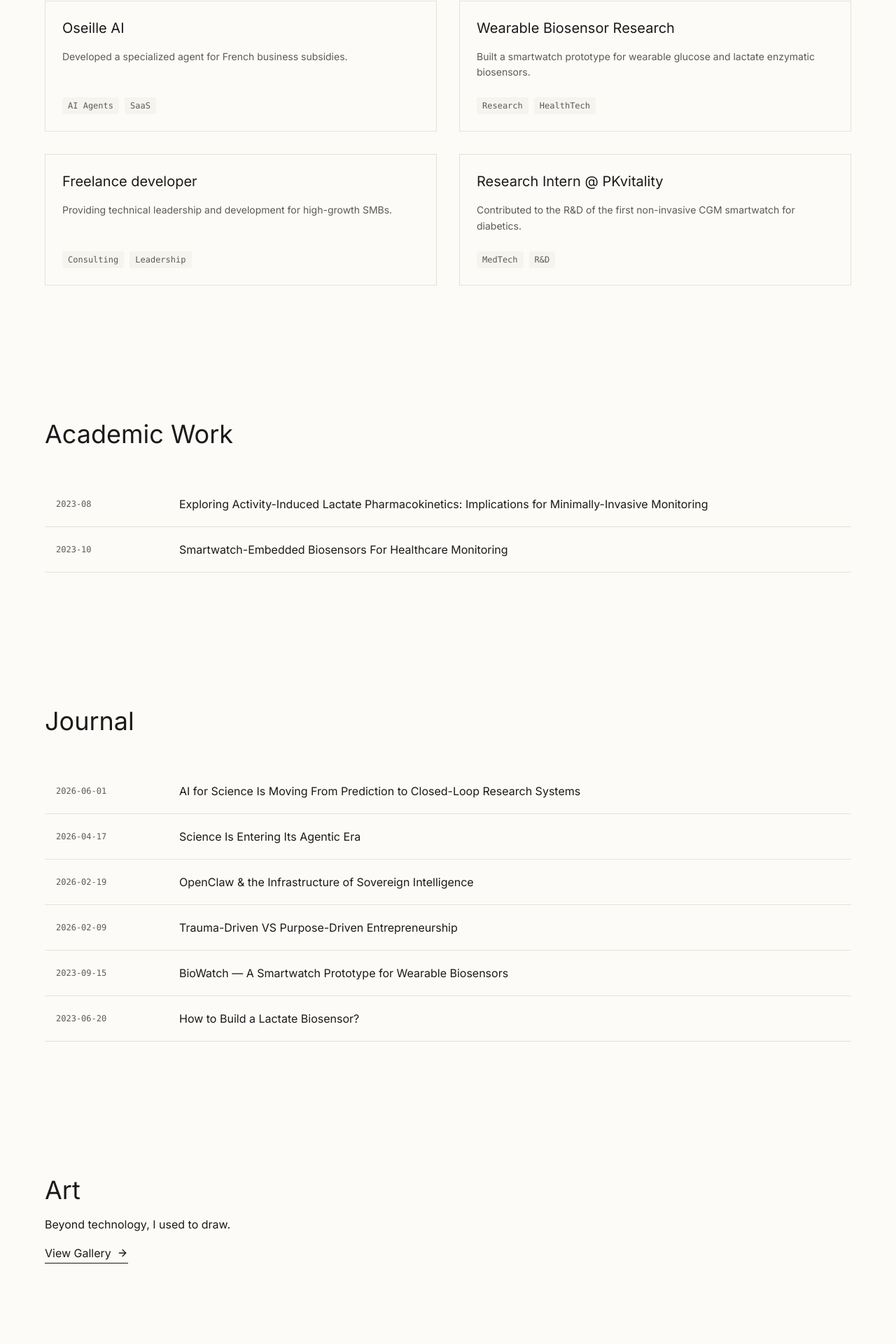
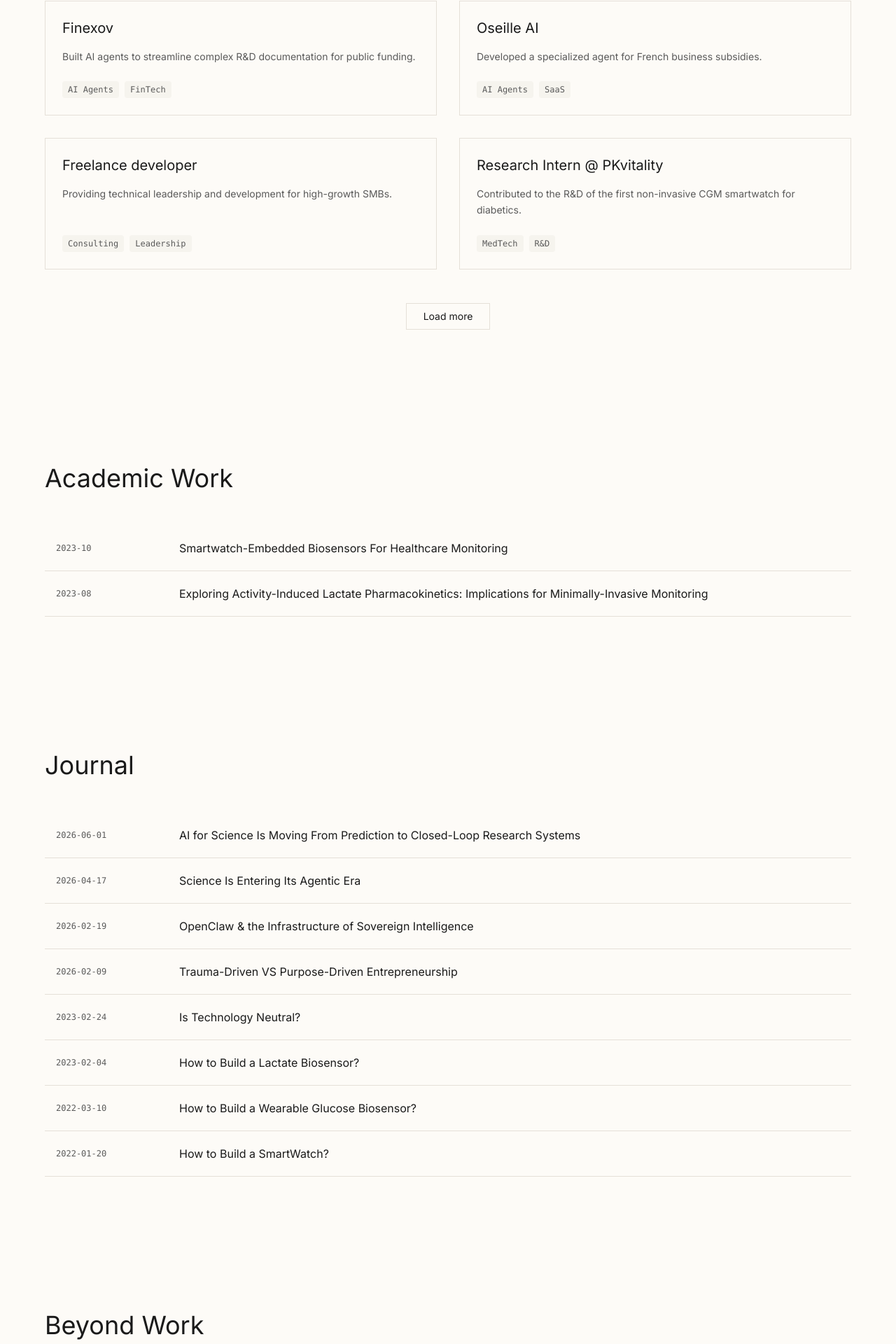
Before and after one commit to VivienP/personal-website, a React (Vite) app: page / in a window 1280 px wide. Shown: the part 872-2792 px from the top of the page at 70% size. Built offline with nearby package versions, Linux system fonts and the light colour scheme; a web font is replaced by a local one.

Commit message:
nav: wire routes, move case-studies to /projects, fix Projects/Journal taxonomy

```diff
--- a/src/App.jsx
+++ b/src/App.jsx
@@ -1,12 +1,24 @@
-import { Routes, Route } from 'react-router-dom';
+import { Routes, Route, Navigate } from 'react-router-dom';
 import Hero from './sections/Hero';
 import Projects from './sections/Projects';
 import AcademicWork from './sections/AcademicWork';
 import Journal from './sections/Journal';
 import TraumaVsPurpose from './articles/TraumaVsPurpose';
 import Art from './pages/Art';
-import ArtSection from './sections/ArtSection';
+import BeyondWork from './sections/BeyondWork';
 import BioWatch from './articles/BioWatch';
+import Bione from './articles/Bione';
+import MotionSuit from './articles/MotionSuit';
+import SmartWatch from './articles/SmartWatch';
+import GlucoseBiosensor from './articles/GlucoseBiosensor';
+import IsTechnologyNeutral from './articles/IsTechnologyNeutral';
+import AcademicWorkPage from './pages/AcademicWork';
+import SmartwatchBiosensorsThesis from './articles/academic/SmartwatchBiosensorsThesis';
+import LactatePharmacokinetics from './articles/academic/LactatePharmacokinetics';
+import Oseille from './articles/projects/Oseille';
+import ScientificClaimVerifier from './articles/projects/ScientificClaimVerifier';
+import PKvitality from './articles/projects/PKvitality';
+import GreenGrown from './articles/GreenGrown';
 import Lactate from './articles/Lactate';
 import OpenClaw from './articles/OpenClaw';
 import ScienceIsEnteringItsAgenticEra from './articles/ScienceIsEnteringItsAgenticEra';
@@ -38,7 +50,7 @@
     <Projects />
     <AcademicWork />
     <Journal />
-    <ArtSection />
+    <BeyondWork />
   </main>
 );
 
@@ -48,7 +60,24 @@
       <Routes>
         <Route path="/" element={<Home />} />
         <Route path="/blog/trauma-vs-purpose" element={<TraumaVsPurpose />} />
-        <Route path="/blog/biowatch" element={<BioWatch />} />
+        <Route path="/projects/biowatch" element={<BioWatch />} />
+        <Route path="/projects/green-grown" element={<GreenGrown />} />
+        <Route path="/projects/bione" element={<Bione />} />
+        <Route path="/projects/motion-suit" element={<MotionSuit />} />
+        <Route path="/projects/pkvitality" element={<PKvitality />} />
+        {/* Legacy /blog/* project URLs → /projects/* (kept for SEO / old links) */}
+        <Route path="/blog/biowatch" element={<Navigate to="/projects/biowatch" replace />} />
+        <Route path="/blog/green-grown" element={<Navigate to="/projects/green-grown" replace />} />
+        <Route path="/blog/bione" element={<Navigate to="/projects/bione" replace />} />
+        <Route path="/blog/motion-suit" element={<Navigate to="/projects/motion-suit" replace />} />
+        <Route path="/blog/smartwatch" element={<SmartWatch />} />
+        <Route path="/blog/glucose-biosensor" element={<GlucoseBiosensor />} />
+        <Route path="/blog/is-technology-neutral" element={<IsTechnologyNeutral />} />
+        <Route path="/academic-work" element={<AcademicWorkPage />} />
+        <Route path="/academic-work/smartwatch-embedded-biosensors" element={<SmartwatchBiosensorsThesis />} />
+        <Route path="/academic-work/lactate-pharmacokinetics" element={<LactatePharmacokinetics />} />
+        <Route path="/projects/oseille" element={<Oseille />} />
+        <Route path="/projects/scientific-claim-verifier" element={<ScientificClaimVerifier />} />
         <Route path="/blog/lactate" element={<Lactate />} />
         <Route path="/art" element={<Art />} />
         <Route path="/blog/openclaw" element={<OpenClaw />} />
--- a/src/sections/AcademicWork.jsx
+++ b/src/sections/AcademicWork.jsx
@@ -1,24 +1,23 @@
 import React from 'react';
 import { ArrowUpRight } from 'lucide-react';
+import { Link } from 'react-router-dom';
 
 const articles = [
     {
+        date: "2023-10",
+        title: "Smartwatch-Embedded Biosensors For Healthcare Monitoring",
+        slug: "smartwatch-embedded-biosensors"
+    },
+    {
         date: "2023-08",
         title: "Exploring Activity-Induced Lactate Pharmacokinetics: Implications for Minimally-Invasive Monitoring",
-        link: "https://www.researchgate.net/publication/375229419_Exploring_Activity-Induced_Lactate_Pharmacokinetics_Implications_for_Minimally-Invasive_Monitoring"
-    },
-    {
-        date: "2023-10",
-        title: "Smartwatch-Embedded Biosensors For Healthcare Monitoring",
-        link: "https://www.researchgate.net/publication/375227950_Smartwatch-Embedded_Biosensors_For_Healthcare_Monitoring"
+        slug: "lactate-pharmacokinetics"
     }
 ];
 
 const AcademicWorkItem = ({ article }) => (
-    <a
-        href={article.link}
-        target="_blank"
-        rel="noopener noreferrer"
+    <Link
+        to={`/academic-work/${article.slug}`}
         className="group flex items-center justify-between py-5 px-4 border-b border-border-subtle hover:bg-white/50 transition-colors cursor-pointer"
     >
         <div className="flex flex-col md:flex-row md:items-center md:space-x-12 w-full pr-8">
@@ -28,7 +27,7 @@
             </h3>
         </div>
         <ArrowUpRight size={16} className="text-secondary opacity-100 md:opacity-0 md:group-hover:opacity-100 transition-opacity shrink-0" />
-    </a>
+    </Link>
 );
 
 const AcademicWork = () => {
--- a/src/sections/ArtSection.jsx
+++ /dev/null
@@ -1,27 +0,0 @@
-import React from 'react';
-import { Link } from 'react-router-dom';
-import { ArrowRight } from 'lucide-react';
-
-const ArtSection = () => {
-    return (
-        <section id="art-preview" className="py-24 px-6">
-            <div className="max-w-6xl mx-auto">
-                <div className="space-y-4">
-                    <h2 className="text-3xl md:text-4xl text-primary">Art</h2>
-                    <p className="text-base text-primary leading-relaxed">
-                        Beyond technology, I used to draw.
-                    </p>
-                    <Link
-                        to="/art"
-                        className="inline-flex items-center space-x-2 text-primary border-b border-primary pb-0.5 hover:text-accent hover:border-accent transition-colors group"
-                    >
-                        <span>View Gallery</span>
-                        <ArrowRight size={16} className="group-hover:translate-x-1 transition-transform" />
-                    </Link>
-                </div>
-            </div>
-        </section>
-    );
-};
-
-export default ArtSection;
--- a/src/sections/Journal.jsx
+++ b/src/sections/Journal.jsx
@@ -23,14 +23,24 @@
         slug: "trauma-vs-purpose"
     },
     {
-        date: "2023-09-15",
-        title: "BioWatch — A Smartwatch Prototype for Wearable Biosensors",
-        slug: "biowatch"
+        date: "2023-02-24",
+        title: "Is Technology Neutral?",
+        slug: "is-technology-neutral"
     },
     {
-        date: "2023-06-20",
+        date: "2023-02-04",
         title: "How to Build a Lactate Biosensor?",
         slug: "lactate"
+    },
+    {
+        date: "2022-03-10",
+        title: "How to Build a Wearable Glucose Biosensor?",
+        slug: "glucose-biosensor"
+    },
+    {
+        date: "2022-01-20",
+        title: "How to Build a SmartWatch?",
+        slug: "smartwatch"
     }
 ];
 
--- a/src/sections/Projects.jsx
+++ b/src/sections/Projects.jsx
@@ -1,4 +1,4 @@
-import React from 'react';
+import React, { useState } from 'react';
 import { ExternalLink } from 'lucide-react';
 import { Link } from 'react-router-dom';
 
@@ -9,6 +9,14 @@
         description: "Building an AI-powered QC automation tool for pharmaceutical regulatory documents.",
         tags: ["AI Agents", "RegTech", "MedTech"],
         link: "https://www.locuslabhq.com/",
+        github: "#"
+    },
+    {
+        id: 12,
+        title: "Scientific Claim Verifier",
+        description: "Open-source engine that verifies each cited claim in scientific text against its source, with deterministic, reproducible, fully-traceable provenance.",
+        tags: ["Open Source", "AI for Science", "RAG"],
+        link: "/projects/scientific-claim-verifier",
         github: "#"
     },
     {
@@ -24,15 +32,7 @@
         title: "Oseille AI",
         description: "Developed a specialized agent for French business subsidies.",
         tags: ["AI Agents", "SaaS"],
-        link: "https://oseille.ai",
-        github: "#"
-    },
-    {
-        id: 3,
-        title: "Wearable Biosensor Research",
-        description: "Built a smartwatch prototype for wearable glucose and lactate enzymatic biosensors.",
-        tags: ["Research", "HealthTech"],
-        link: "/blog/biowatch",
+        link: "/projects/oseille",
         github: "#"
     },
     {
@@ -48,10 +48,44 @@
         title: "Research Intern @ PKvitality",
         description: "Contributed to the R&D of the first non-invasive CGM smartwatch for diabetics.",
         tags: ["MedTech", "R&D"],
-        link: "https://www.youtube.com/watch?v=4zz6rDdbdZY",
+        link: "/projects/pkvitality",
+        github: "#"
+    },
+    {
+        id: 3,
+        title: "Wearable Biosensor Research",
+        description: "Built a smartwatch prototype for wearable glucose and lactate enzymatic biosensors.",
+        tags: ["Student Project", "Research", "HealthTech"],
+        link: "/projects/biowatch",
+        github: "#"
+    },
+    {
+        id: 6,
+        title: "Green-Grown",
+        description: "Designed, manufactured and crowdfunded a modular wood construction game that shapes a living climbing plant.",
+        tags: ["Student Project", "Product Design", "Marketing"],
+        link: "/projects/green-grown",
+        github: "#"
+    },
+    {
+        id: 7,
+        title: "Bione",
+        description: "Coded an open-source WebGL app that teaches how a microneedle glucose biosensor works through an interactive 3D model.",
+        tags: ["Student Project", "WebGL", "Programming"],
+        link: "/projects/bione",
+        github: "#"
+    },
+    {
+        id: 8,
+        title: "E-Textile Motion Suit",
+        description: "Co-built an easy-to-make e-textile platform whose fabric sensors capture a wearer's movements through stitched stretch, crumple, and inertial sensors.",
+        tags: ["Student Project", "Electronics", "E-Textile"],
+        link: "/projects/motion-suit",
         github: "#"
     }
 ];
+
+const INITIAL_COUNT = 6;
 
 const ProjectCard = ({ project }) => {
     const isInternal = project.link.startsWith('/');
@@ -93,16 +127,32 @@
 };
 
 const Projects = () => {
+    const [showAll, setShowAll] = useState(false);
+    const visible = showAll ? projects : projects.slice(0, INITIAL_COUNT);
+    const hasMore = projects.length > INITIAL_COUNT;
+
     return (
         <section id="projects" className="py-24 px-6 border-t border-border-subtle/30">
             <div className="max-w-6xl mx-auto">
                 <h2 className="text-3xl md:text-4xl mb-12 text-primary">Selected Works</h2>
 
                 <div className="grid grid-cols-1 md:grid-cols-2 gap-8">
-                    {projects.map((project) => (
+                    {visible.map((project) => (
                         <ProjectCard key={project.id} project={project} />
                     ))}
                 </div>
+
+                {hasMore && !showAll && (
+                    <div className="mt-12 flex justify-center">
+                        <button
+                            type="button"
+                            onClick={() => setShowAll(true)}
+                            className="px-6 py-2 border border-border-subtle text-sm text-primary hover:border-accent hover:text-accent transition-colors"
+                        >
+                            Load more
+                        </button>
+                    </div>
+                )}
             </div>
         </section>
     );
```
